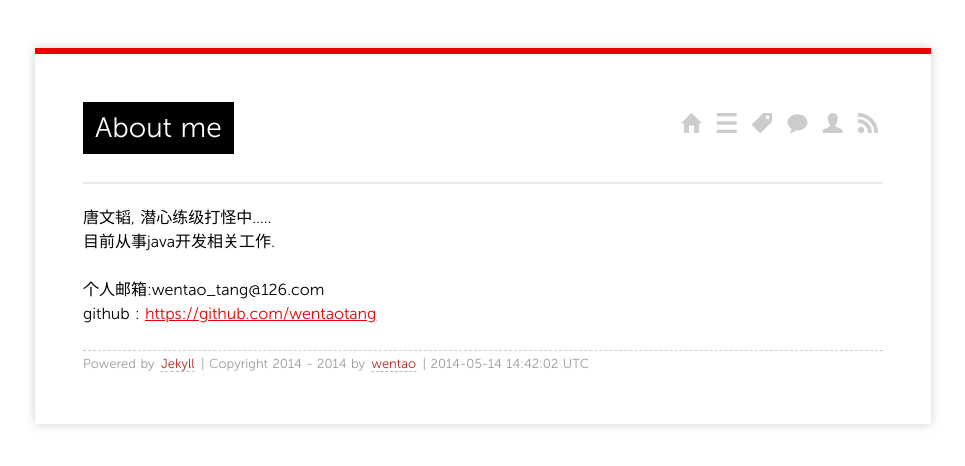
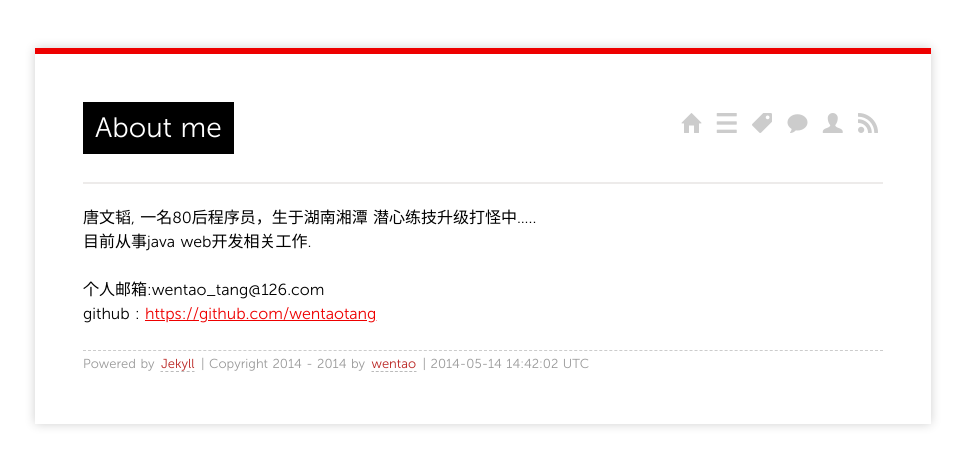
Before and after one commit to wentaotang/wentaotang.github.io, a Jekyll site: the page built from about/index.md, in a window 1280 px wide. Shown: the top 466 px of the page, without its empty margins (157-1122 px from the left). Built offline with Jekyll 4.4.1, drawn with Linux system fonts in a browser that asks for light colours; Markdown is read by kramdown in place of the engine named in the settings.

Commit message:
update about info

```diff
--- a/about/index.md
+++ b/about/index.md
@@ -4,8 +4,9 @@ layout: page
 comments: yes
 ---
 
-唐文韬, 潜心练级打怪中.....
-目前从事java开发相关工作.
+唐文韬, 一名80后程序员，生于湖南湘潭
+潜心练技升级打怪中.....
+目前从事java web开发相关工作.
 
 个人邮箱:wentao_tang@126.com
 github : [https://github.com/wentaotang](https://github.com/wentaotang)
```
